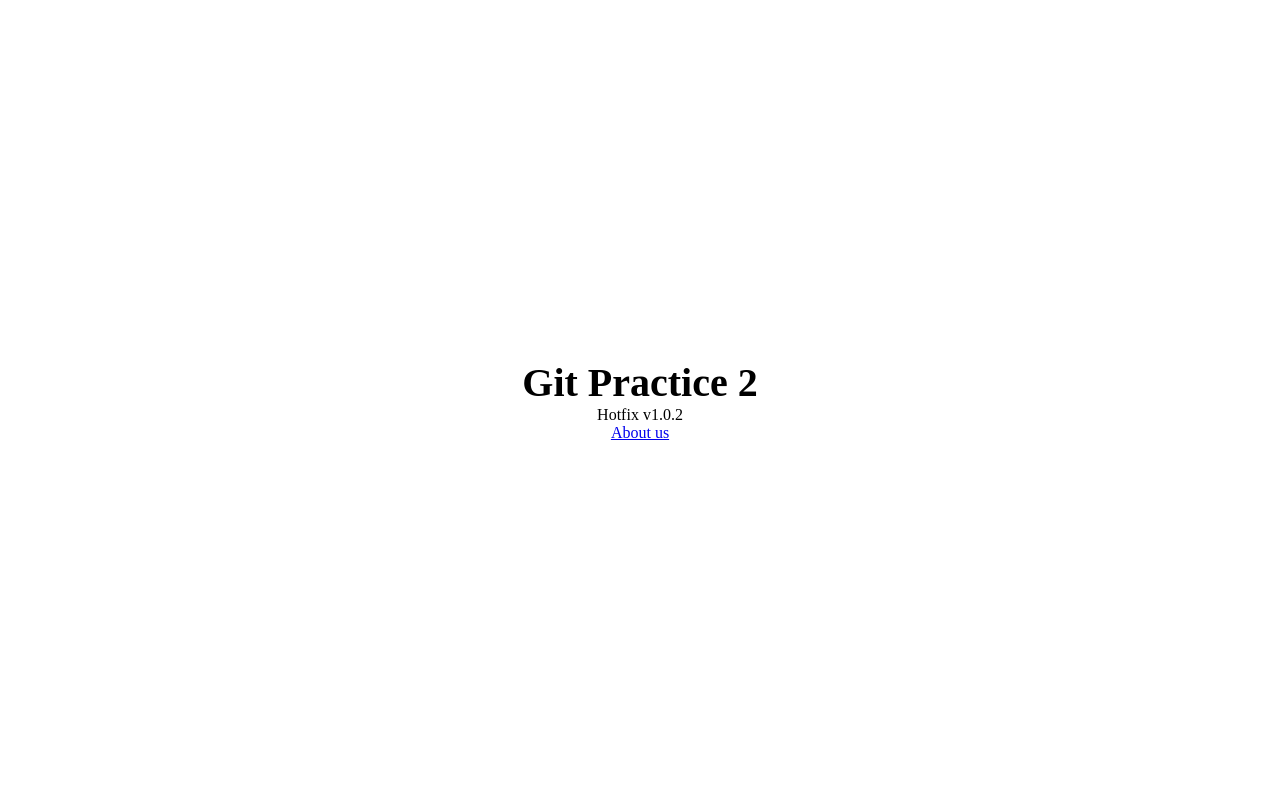
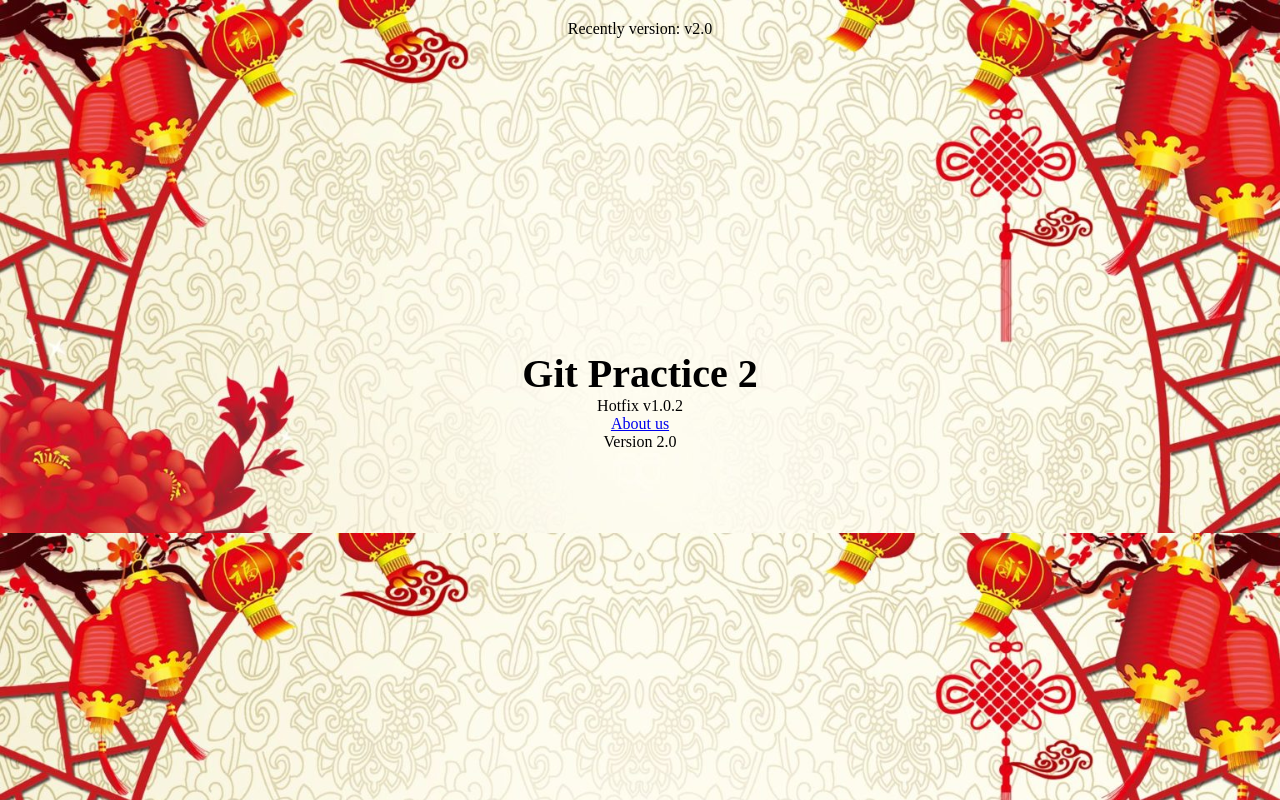
Before and after one commit to dungbuike-prtimes/git-practice2, a plain HTML site: page index.html in a window 1280 px wide. Drawn offline with Linux system fonts and the light colour scheme.

Commit message:
new feature

```diff
--- a/index.html
+++ b/index.html
@@ -10,6 +10,8 @@
     <h1 class="header">Git Practice 2</h1>
     <p>Hotfix v1.0.2</p>
     <a href="about.html">About us</a>
+    <p>Version 2.0</p>
+    <p class="version">Recently version: v2.0</p>
 </div>
 </body>
 </html>
--- a/styles.css
+++ b/styles.css
@@ -11,8 +11,16 @@
     flex-direction: column;
     justify-content: center;
     align-items: center;
+    position: relative;
+    background: url("hinh-nen-chuc-mung-nam-moi-2021-15-min.jpg") repeat-y;
+    background-size: contain;
 }
 
 .header {
     font-size: 40px;
 }
+
+.version {
+    position: absolute;
+    top: 20px;
+}
```
Also changed, not shown: hinh-nen-chuc-mung-nam-moi-2021-15-min.jpg (added).
